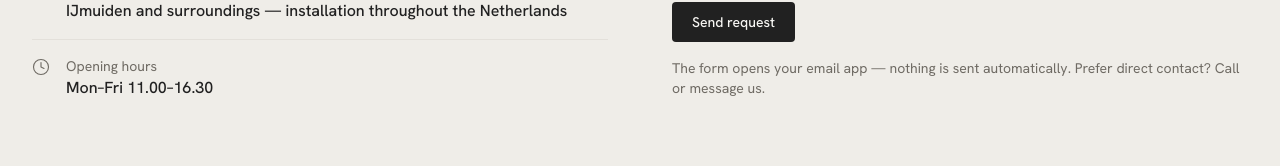
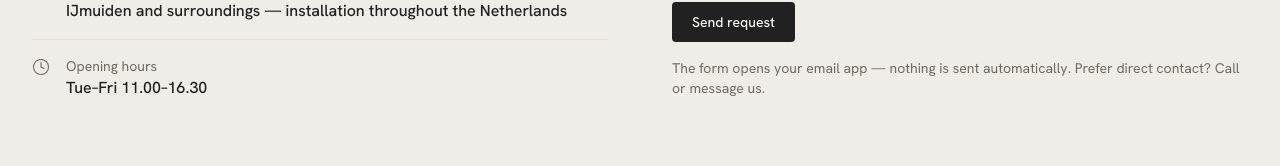
Before and after one commit to Andeaf/mebo, a Next.js app: page /en in a window 1280 px wide. Shown: the part 6077-6243 px from the top of the page. Built offline with nearby package versions, Linux system fonts and the light colour scheme.

Commit message:
Correct opening hours to Tue-Fri 11:00-16:30 to match Google Business Profile

```diff
--- a/messages/en.json
+++ b/messages/en.json
@@ -141,7 +141,7 @@
     "areaLabel": "Service area",
     "areaValue": "IJmuiden and surroundings — installation throughout the Netherlands",
     "hoursLabel": "Opening hours",
-    "hoursValue": "Mon–Fri 11.00–16.30",
+    "hoursValue": "Tue–Fri 11.00–16.30",
     "form": {
       "title": "Request a quote",
       "name": "Name",
--- a/messages/nl.json
+++ b/messages/nl.json
@@ -141,7 +141,7 @@
     "areaLabel": "Werkgebied",
     "areaValue": "IJmuiden en omgeving — montage door heel Nederland",
     "hoursLabel": "Openingstijden",
-    "hoursValue": "Ma–vr 11.00–16.30",
+    "hoursValue": "Di–vr 11.00–16.30",
     "form": {
       "title": "Offerte aanvragen",
       "name": "Naam",
--- a/src/app/[locale]/page.tsx
+++ b/src/app/[locale]/page.tsx
@@ -43,7 +43,7 @@ export default async function HomePage({
     openingHoursSpecification: [
       {
         "@type": "OpeningHoursSpecification",
-        dayOfWeek: ["Monday", "Tuesday", "Wednesday", "Thursday", "Friday"],
+        dayOfWeek: ["Tuesday", "Wednesday", "Thursday", "Friday"],
         opens: "11:00",
         closes: "16:30",
       },
```
Also changed, not shown: 1 other file (tests, documents, lock files or other folders).
